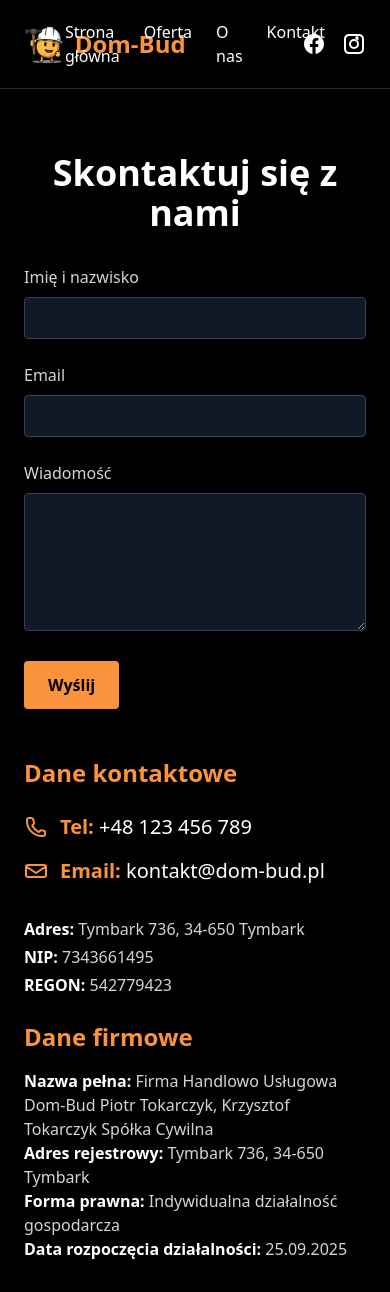
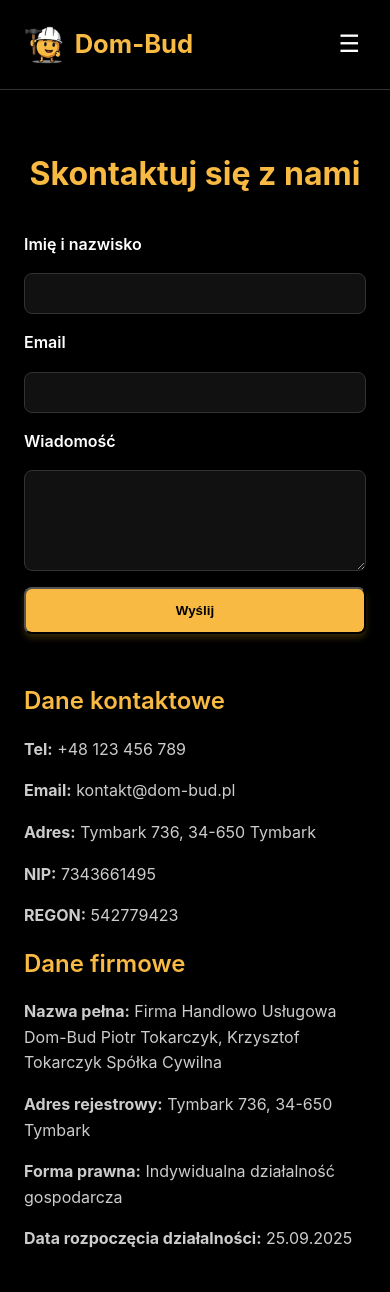
Before and after one commit to Michal-Brzezinski/Dom-Bud, a PHP site: page /kontakt.html in a window 390 px wide. Shown: the top 1292 px of the page. Run offline with PHP 8.4, Linux system fonts and the light colour scheme; some libraries are stand-ins or nearby versions.

Commit message:
contact corrected, styling and responsive view to contact

```diff
--- a/css/style.css
+++ b/css/style.css
@@ -815,3 +815,87 @@ body.site {
         gap: 0.5rem;
     }
 }
+
+/* ========================================
+    ZAKŁADKA "KONTAKT"
+   ======================================== */
+
+/* Kontakt */
+.contact {
+    max-width: 80rem;
+    margin: 0 auto;
+    padding: 2rem 1.5rem;
+}
+
+.contact__title {
+    font-size: clamp(2rem, 5vw, 2.5rem);
+    font-weight: 700;
+    text-align: center;
+    margin-bottom: 2rem;
+    color: var(--color-accent);
+}
+
+.contact__grid {
+    display: grid;
+    grid-template-columns: 1fr 1fr;
+    gap: 2rem;
+}
+
+.contact__form form {
+    display: flex;
+    flex-direction: column;
+    gap: 1rem;
+}
+
+.contact__form label {
+    font-weight: 600;
+    color: var(--color-text);
+}
+
+.contact__form input,
+.contact__form textarea {
+    padding: 0.75rem;
+    border: 1px solid var(--color-border);
+    border-radius: var(--border-radius);
+    background: var(--color-bg2);
+    color: var(--color-text);
+}
+
+.contact__form input:focus,
+.contact__form textarea:focus {
+    border-color: var(--color-accent);
+    outline: none;
+}
+
+.contact__info h3 {
+    font-size: 1.5rem;
+    font-weight: 600;
+    color: var(--color-accent);
+    margin-top: 1rem;
+    margin-bottom: 0.5rem;
+}
+
+.contact__info p {
+    color: var(--color-text2);
+    margin-bottom: 0.5rem;
+}
+
+.map iframe {
+    width: 100%;
+    border-radius: var(--border-radius);
+    box-shadow: 0 4px 6px rgba(0, 0, 0, 0.3);
+}
+
+/* Responsywność */
+@media (max-width: 768px) {
+    .contact__grid {
+        grid-template-columns: 1fr;
+    }
+}
+
+@media (min-width: 1024px) {
+    .contact__grid {
+        padding: 0 6rem;
+        gap: 6rem;
+    }
+}
--- a/kontakt.html
+++ b/kontakt.html
@@ -4,130 +4,58 @@
   <meta charset="UTF-8">
   <meta name="viewport" content="width=device-width, initial-scale=1.0">
   <title>Kontakt - Dom-Bud</title>
-  <script src="https://cdn.tailwindcss.com"></script>
+  <link rel="icon" href="img/dom-bud_logo.webp" type="image/webp">
+  <link rel="stylesheet" href="css/navbar.css">
+  <link rel="stylesheet" href="css/footer.css">
+  <link rel="stylesheet" href="css/style.css">
 </head>
-<body class="bg-black text-white font-sans">
+<body class="site">
 
   <!-- Nawigacja -->
-  <nav class="flex items-center justify-between p-6 bg-black border-b border-gray-800">
-    <!-- Lewa: logo -->
-    <div class="flex items-center space-x-3">
-      <img src="img/dom-bud_logo.webp" alt="Logo Dom-Bud" class="h-10 w-auto">
-      <span class="text-2xl font-bold text-orange-400">Dom-Bud</span>
-    </div>
-
-    <!-- Środek: menu -->
-    <ul class="flex space-x-6 absolute left-1/2 transform -translate-x-1/2">
-      <li><a href="index.html" class="hover:text-orange-400">Strona główna</a></li>
-      <li><a href="katalog.html" class="hover:text-orange-400">Oferta</a></li>
-      <li><a href="o-nas.html" class="hover:text-orange-400">O nas</a></li>
-      <li><a href="kontakt.html" class="hover:text-orange-400">Kontakt</a></li>
-    </ul>
-
-    <!-- Prawa: ikony social media -->
-    <div class="flex items-center space-x-4">
-      <!-- Facebook -->
-      <a href="https://facebook.com" target="_blank" class="hover:text-orange-400">
-        <svg xmlns="http://www.w3.org/2000/svg" class="h-6 w-6 fill-current" viewBox="0 0 24 24">
-          <path d="M22 12c0-5.522-4.477-10-10-10S2 6.478 2 12c0 4.991 3.657 9.128 8.438 9.878v-6.988H7.898v-2.89h2.54V9.797c0-2.507
-          1.492-3.89 3.777-3.89 1.094 0 2.238.195 2.238.195v2.46h-1.26c-1.243 0-1.63.771-1.63 1.562v1.875h2.773l-.443
-          2.89h-2.33v6.988C18.343 21.128 22 16.991 22 12z"/>
-        </svg>
-      </a>
-
-      <!-- Instagram -->
-      <a href="https://instagram.com" target="_blank" class="hover:text-orange-400">
-        <svg xmlns="http://www.w3.org/2000/svg" class="h-6 w-6 fill-current" viewBox="0 0 24 24">
-          <path d="M7 2C4.243 2 2 4.243 2 7v10c0 2.757 2.243 5 5 5h10c2.757 0 5-2.243 5-5V7c0-2.757-2.243-5-5-5H7zm10
-          2c1.654 0 3 1.346 3 3v10c0 1.654-1.346 3-3 3H7c-1.654 0-3-1.346-3-3V7c0-1.654 1.346-3 3-3h10zm-5
-          3a5 5 0 100 10 5 5 0 000-10zm0 2a3 3 0 110 6 3 3 0 010-6zm4.5-2a1.5 1.5 0 11-3.001-.001A1.5 1.5 0
-          0116.5 5z"/>
-        </svg>
-      </a>
-    </div>
-
-  </nav>
+  <div id="navbar-placeholder"></div>
 
   <!-- Sekcja Kontakt -->
-  <section class="py-16 px-6 max-w-6xl mx-auto">
-    <h2 class="text-4xl font-bold mb-8 text-center">Skontaktuj się z nami</h2>
+  <section class="contact section">
+    <h2 class="contact__title">Skontaktuj się z nami</h2>
 
-    <div class="grid grid-cols-1 md:grid-cols-2 gap-12">
+    <div class="contact__grid">
 
       <!-- Formularz -->
-      <div>
-        <form action="#" method="POST" class="space-y-6">
-          <div>
-            <label for="name" class="block mb-2 text-gray-300">Imię i nazwisko</label>
-            <input type="text" id="name" name="name" required
-              class="w-full px-4 py-2 rounded bg-gray-900 text-white border border-gray-700 focus:border-orange-400 focus:outline-none">
-          </div>
-          <div>
-            <label for="email" class="block mb-2 text-gray-300">Email</label>
-            <input type="email" id="email" name="email" required
-              class="w-full px-4 py-2 rounded bg-gray-900 text-white border border-gray-700 focus:border-orange-400 focus:outline-none">
-          </div>
-          <div>
-            <label for="message" class="block mb-2 text-gray-300">Wiadomość</label>
-            <textarea id="message" name="message" rows="5" required
-              class="w-full px-4 py-2 rounded bg-gray-900 text-white border border-gray-700 focus:border-orange-400 focus:outline-none"></textarea>
-          </div>
-          <button type="submit"
-            class="bg-orange-400 text-black font-semibold px-6 py-3 rounded hover:bg-orange-600 transition">
-            Wyślij
-          </button>
+      <div class="contact__form">
+        <form action="#" method="POST">
+          <label for="name">Imię i nazwisko</label>
+          <input type="text" id="name" name="name" required>
+
+          <label for="email">Email</label>
+          <input type="email" id="email" name="email" required>
+
+          <label for="message">Wiadomość</label>
+          <textarea id="message" name="message" rows="5" required></textarea>
+
+          <button type="submit" class="cta__button">Wyślij</button>
         </form>
       </div>
 
       <!-- Dane kontaktowe -->
-      <div class="space-y-6">
-        <div class="space-y-4">
-          <h3 class="text-2xl font-semibold mb-6 text-orange-400">Dane kontaktowe</h3>
+      <div class="contact__info">
+        <h3>Dane kontaktowe</h3>
+        <p><strong>Tel:</strong> +48 123 456 789</p>
+        <p><strong>Email:</strong> kontakt@dom-bud.pl</p>
+        <p><strong>Adres:</strong> Tymbark 736, 34-650 Tymbark</p>
+        <p><strong>NIP:</strong> 7343661495</p>
+        <p><strong>REGON:</strong> 542779423</p>
 
-          <!-- Telefon -->
-          <div class="flex items-center gap-3">
-            <svg xmlns="http://www.w3.org/2000/svg" class="h-6 w-6 text-orange-400" fill="none" viewBox="0 0 24 24" stroke="currentColor">
-              <path stroke-linecap="round" stroke-linejoin="round" stroke-width="2"
-                d="M3 5a2 2 0 012-2h2.28a2 2 0 011.94 1.515l.72 2.88a2 2 0 01-.45 1.86l-1.27 1.27a16.017 16.017 0 006.586 6.586l1.27-1.27a2 2 0 011.86-.45l2.88.72A2 2 0 0121 16.72V19a2 2 0 01-2 2h-1C9.716 21 3 14.284 3 6V5z" />
-            </svg>
-            <p class="text-xl">
-              <span class="font-semibold text-orange-400">Tel:</span>
-              <span class="text-white font-normal"> +48 123 456 789</span>
-            </p>
-          </div>
-
-          <!-- Email -->
-          <div class="flex items-center gap-3">
-            <svg xmlns="http://www.w3.org/2000/svg" class="h-6 w-6 text-orange-400" fill="none" viewBox="0 0 24 24" stroke="currentColor">
-              <path stroke-linecap="round" stroke-linejoin="round" stroke-width="2"
-                d="M3 8l9 6 9-6M4 6h16a2 2 0 012 2v8a2 2 0 01-2 2H4a2 2 0 01-2-2V8a2 2 0 012-2z" />
-            </svg>
-            <p class="text-xl">
-              <span class="font-semibold text-orange-400">Email:</span>
-              <span class="text-white font-normal"> kontakt@dom-bud.pl</span>
-            </p>
-          </div>
-
-          <div class="pt-4 space-y-1">
-            <p><span class="font-bold text-white">Adres:</span> <span class="text-gray-300">Tymbark 736, 34-650 Tymbark</span></p>
-            <p><span class="font-bold text-white">NIP:</span> <span class="text-gray-300">7343661495</span></p>
-            <p><span class="font-bold text-white">REGON:</span> <span class="text-gray-300">542779423</span></p>
-          </div>
-        </div>
-
-        <div>
-          <h3 class="text-2xl font-semibold mb-4 text-orange-400">Dane firmowe</h3>
-          <p><span class="font-bold text-white">Nazwa pełna:</span> <span class="text-gray-300 font-normal">Firma Handlowo Usługowa Dom-Bud Piotr Tokarczyk, Krzysztof Tokarczyk Spółka Cywilna</span></p>
-          <p><span class="font-bold text-white">Adres rejestrowy:</span> <span class="text-gray-300 font-normal">Tymbark 736, 34-650 Tymbark</span></p>
-          <p><span class="font-bold text-white">Forma prawna:</span> <span class="text-gray-300 font-normal">Indywidualna działalność gospodarcza</span></p>
-          <p><span class="font-bold text-white">Data rozpoczęcia działalności:</span> <span class="text-gray-300 font-normal">25.09.2025</span></p>
-        </div>
+        <h3>Dane firmowe</h3>
+        <p><strong>Nazwa pełna:</strong> Firma Handlowo Usługowa Dom-Bud Piotr Tokarczyk, Krzysztof Tokarczyk Spółka Cywilna</p>
+        <p><strong>Adres rejestrowy:</strong> Tymbark 736, 34-650 Tymbark</p>
+        <p><strong>Forma prawna:</strong> Indywidualna działalność gospodarcza</p>
+        <p><strong>Data rozpoczęcia działalności:</strong> 25.09.2025</p>
       </div>
     </div>
   </section>
 
-  <!-- Mapa pełnej szerokości -->
-  <section class="w-full">
+  <!-- Mapa -->
+  <section class="map section">
     <iframe
       src="https://www.google.com/maps/embed?pb=!1m18!1m12!1m3!1d2560.123456789!2d20.634!3d49.563!2m3!1f0!2f0!3f0!3m2!1i1024!2i768!4f13.1!3m3!1m2!1s0x4715f123456789%3A0xabcdef123456789!2sTymbark%20736%2C%2034-650%20Tymbark!5e0!3m2!1spl!2spl!4v1700000000000"
       width="100%" height="400" style="border:0;" allowfullscreen="" loading="lazy">
@@ -135,9 +63,8 @@
   </section>
 
   <!-- Stopka -->
-  <footer class="text-center py-6 border-t border-gray-800 text-gray-400">
-    © 2026 Dom-Bud. Wszystkie prawa zastrzeżone.
-  </footer>
+  <div id="footer-placeholder"></div>
 
+  <script src="js/include.js"></script>
 </body>
 </html>
```
